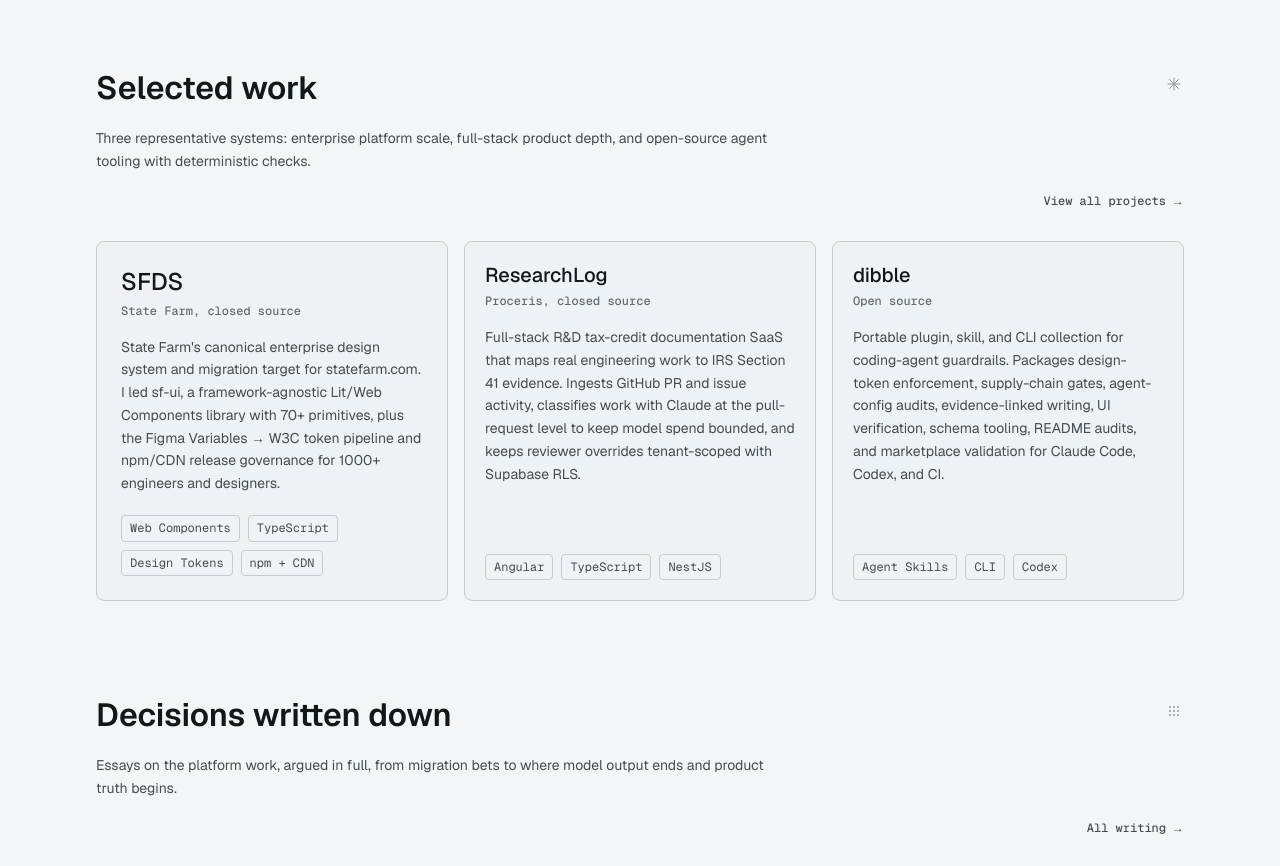
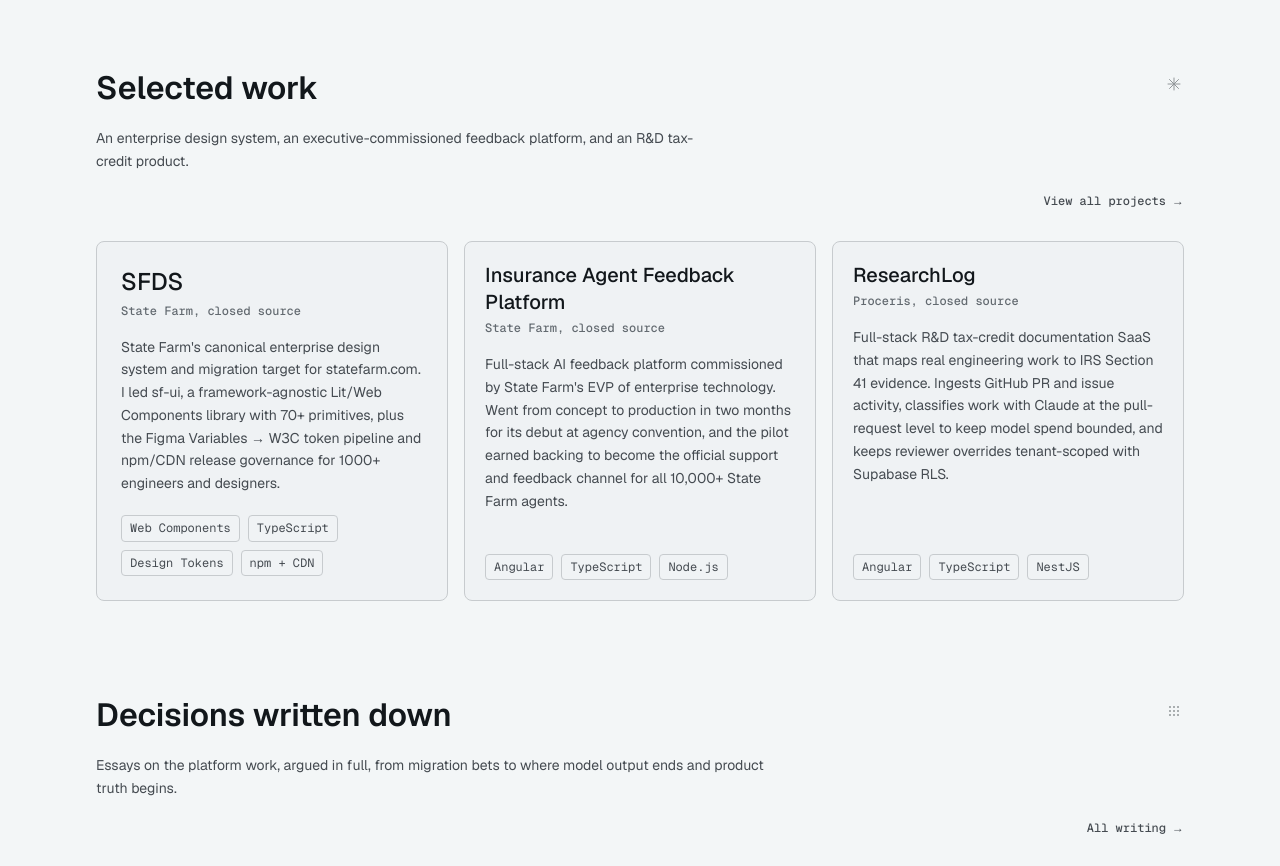
Before and after one commit to connordibble/connordibble.dev, a Next.js app: page / in a window 1280 px wide. Shown: the part 840-1706 px from the top of the page. Built offline with nearby package versions, Linux system fonts and the light colour scheme.

Commit message:
content: lead with executive and adoption signal across projects and about

```diff
--- a/src/app/about/page.tsx
+++ b/src/app/about/page.tsx
@@ -22,7 +22,7 @@
   },
   {
     title: "Outside the Editor",
-    body: "I'm 6'8\", so basketball found me early, but I'll play or watch nearly any sport. I'm training for my first half marathon and still enjoy losing an evening to a PC build. Family is the anchor.",
+    body: "I'm 6'8\", so basketball found me early, but I'll play or watch nearly any sport. I'm training for my first half marathon and still enjoy losing an evening to a PC build. An earlier chapter was Fukuoka, Japan, where I led volunteer trainings in Japanese and taught English to 100+ students. Family is the anchor.",
   },
 ];
 
@@ -48,7 +48,10 @@
               integrations before moving into platform work shared by many
               products and teams. The through-line is finding the decisions that
               help teams move faster without giving up reliability,
-              accessibility, or long-term control.
+              accessibility, or long-term control. A lot of that work is
+              teaching: per-framework migration guides, weekly office hours,
+              and a network of design and engineering champions embedded
+              across the org.
             </p>
             <p>
               I&apos;m happiest when a problem is both technically deep and
--- a/src/app/projects/page.tsx
+++ b/src/app/projects/page.tsx
@@ -29,9 +29,9 @@
           </h1>
           <p className="mt-6 max-w-3xl text-body text-text-muted leading-relaxed text-pretty">
             Enterprise platform, design-system, open-source agent tooling, and
-            AI product work. The first projects carry the clearest scale and
-            architecture signal; the rest show range across product, tooling,
-            and applied AI.
+            AI product work. The platform work sits first; the open-source and
+            product builds that follow are smaller and run with the same
+            discipline.
           </p>
         </section>
 
--- a/src/components/experience.tsx
+++ b/src/components/experience.tsx
@@ -13,7 +13,7 @@
     company: "State Farm",
     dates: "Mar 2026 – Present",
     description:
-      "Set technical direction across the statefarm.com Digital Experience suite: 8 product teams, 40–50 engineers, and an executive-backed migration toward 100% SFDS adoption. Shape GraphQL contracts, service-integration patterns, and AI tooling for customer-, agent-, and internal-facing workflows, including a Figma MCP pipeline that translates fully designed pages into sf-ui Web Component implementations.",
+      "Set technical direction across the statefarm.com Digital Experience suite: 8 product teams, 40–50 engineers, and an executive-backed migration toward 100% SFDS adoption. Shape GraphQL contracts, service-integration patterns, and AI tooling for customer-, agent-, and internal-facing workflows, including a Figma MCP pipeline that translates fully designed pages into sf-ui Web Component implementations. Validation tooling wired into local hooks and PR workflows has reviewed 50+ merge requests for design-system alignment and accessibility risk.",
   },
   {
     title: "Lead Software Engineer, State Farm Design System (SFDS)",
--- a/src/components/projects.tsx
+++ b/src/components/projects.tsx
@@ -17,9 +17,8 @@
               Selected work
             </SectionLabel>
             <p className="mt-5 max-w-2xl text-body-small leading-relaxed text-text-muted text-pretty">
-              Three representative systems: enterprise platform scale,
-              full-stack product depth, and open-source agent tooling with
-              deterministic checks.
+              An enterprise design system, an executive-commissioned feedback
+              platform, and an R&D tax-credit product.
             </p>
           </div>
           <span className="hidden justify-self-end pt-1 sm:block">
--- a/src/data/projects.ts
+++ b/src/data/projects.ts
@@ -55,7 +55,7 @@
           body: "A pnpm monorepo with a React review UI, a Fastify and Apollo GraphQL API, and shared Zod schemas at every boundary. Mock Figma fixtures normalize into component intent, a deterministic mapper proposes Shoelace Web Component implementations, and a compliance agent reports accessibility, token, and variant findings alongside each mapping. Review decisions persist through the GraphQL API so mapping quality is auditable over time, and exports produce implementation-ready HTML, React examples, or agent-ready briefs.",
         },
         {
-          heading: "Why It Matters for Developer Tools",
+          heading: "The Review Surface Is the Product",
           body: "DesignRail treats AI-assisted implementation as a developer experience problem. The important layer is the review surface: what changed, why the mapping was proposed, whether it follows the design system, and what a human accepted or rejected before the result enters a codebase. That is the layer that turns model output into something a developer can trust, debug, and improve.",
         },
         {
@@ -116,11 +116,11 @@
         },
         {
           heading: "Approach",
-          body: "Architected sf-ui, a framework-agnostic Lit component library. The same <sf-button> renders identically inside an Angular shell, a React SPA, or a server-rendered page. Used Web Components and Shadow DOM to encapsulate behavior and styling while keeping the integration surface simple for product teams. Built a Figma Variables → W3C design token plugin in TypeScript so design changes flow into code as a typed pipeline. Owned the npm publishing, CDN distribution, versioned docs, and release governance that lets the system ship like any other dependency.",
+          body: "Architected sf-ui, a framework-agnostic Lit component library. The same <sf-button> renders identically inside an Angular shell, a React SPA, or a server-rendered page. Used Web Components and Shadow DOM to encapsulate behavior and styling while keeping the integration surface simple for product teams. Built a Figma Variables → W3C design token plugin in TypeScript so design changes flow into code as a typed pipeline. When adoption reached AEM's content-fragment pages, built a Node.js sidecar that server-renders shadow DOM (Declarative Shadow DOM) and hydrates on the client, so hundreds of unauthenticated CMS pages could adopt sf-ui without replacing the CMS model. Owned the npm publishing, CDN distribution, versioned docs, and release governance that lets the system ship like any other dependency.",
         },
         {
           heading: "Impact",
-          body: "70+ primitives shipped. Named the official migration target for statefarm.com and adopted across all eight Digital Experience product teams. The governance model (versioned releases, deprecation windows, compliance review) became a template for cross-org platform delivery.",
+          body: "Named the official migration target for statefarm.com, with roughly 30% of the public Digital Experience estate migrated today across 10+ pages spanning public, internal, and agent-facing surfaces. 70+ primitives shipped, adopted across all eight Digital Experience product teams. The governance model (versioned releases, deprecation windows, compliance review) became a template for cross-org platform delivery.",
         },
         {
           heading: "Stack",
@@ -190,7 +190,7 @@
     ],
     detail: {
       headline:
-        "A practical readiness audit for repos that want coding agents to work from explicit instructions, repeatable checks, and reviewable boundaries.",
+        "A readiness audit for repos that want coding agents to work from explicit instructions, repeatable checks, and reviewable boundaries.",
       sections: [
         {
           heading: "Problem",
@@ -225,7 +225,7 @@
     repoUrl: "https://github.com/connordibble/SaturdaySignal",
     detail: {
       headline:
-        "A source-grounded college-football intelligence product, built as a reusable team platform with one polished Texas reference deployment.",
+        "A source-grounded college-football intelligence product, built as a reusable team platform with a Texas reference deployment.",
       sections: [
         {
           heading: "Problem",
@@ -387,16 +387,16 @@
 
 export const homepageProjects = getProjectsBySlug([
   "sfds",
+  "agent-convention-feedback",
   "researchlog",
-  "dibble",
 ]);
 
 export const projectIndexProjects = getProjectsBySlug([
   "sfds",
   "researchlog",
+  "agent-convention-feedback",
   "dibble",
   "designrail",
-  "agent-convention-feedback",
   "agent-readiness-kit",
   "zod-ai-tool",
   "saturday-signal",
```
